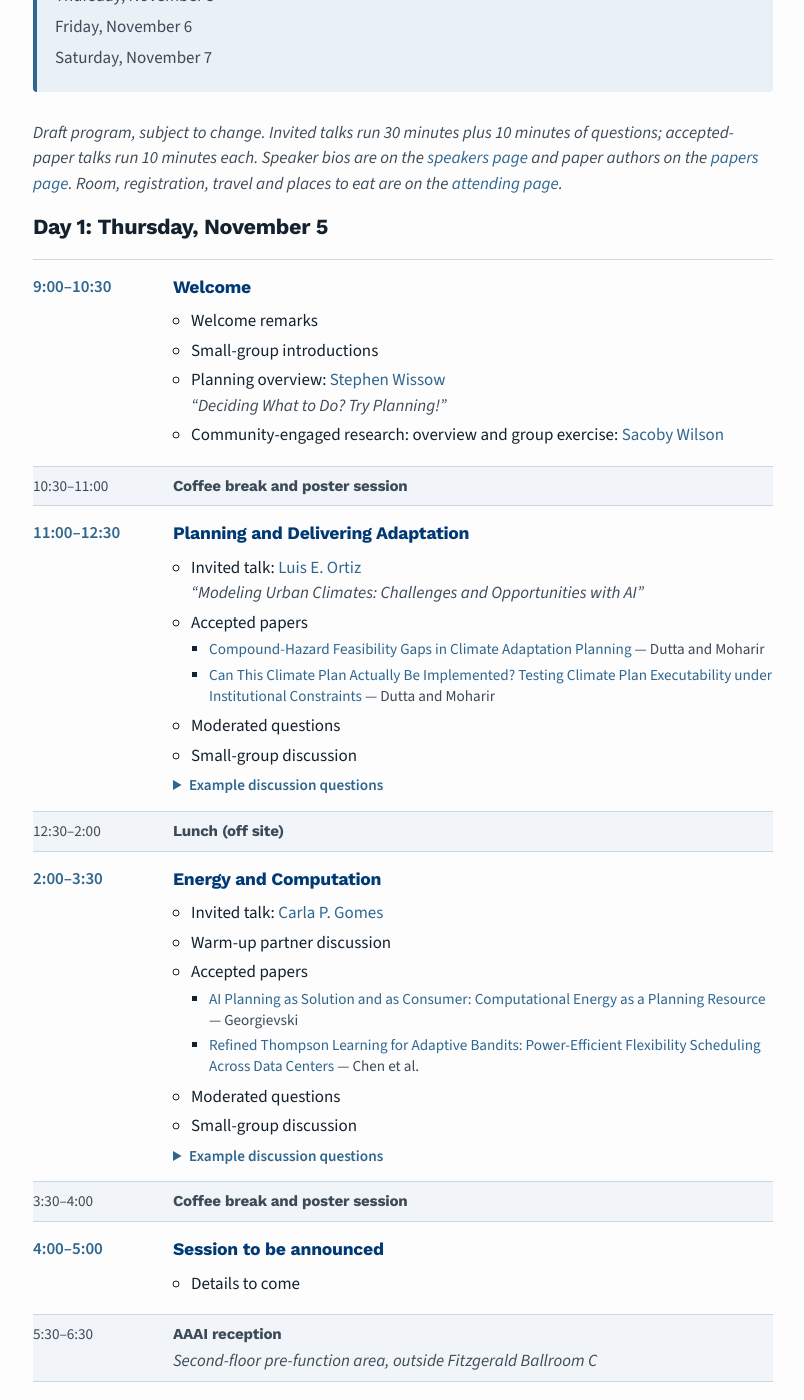
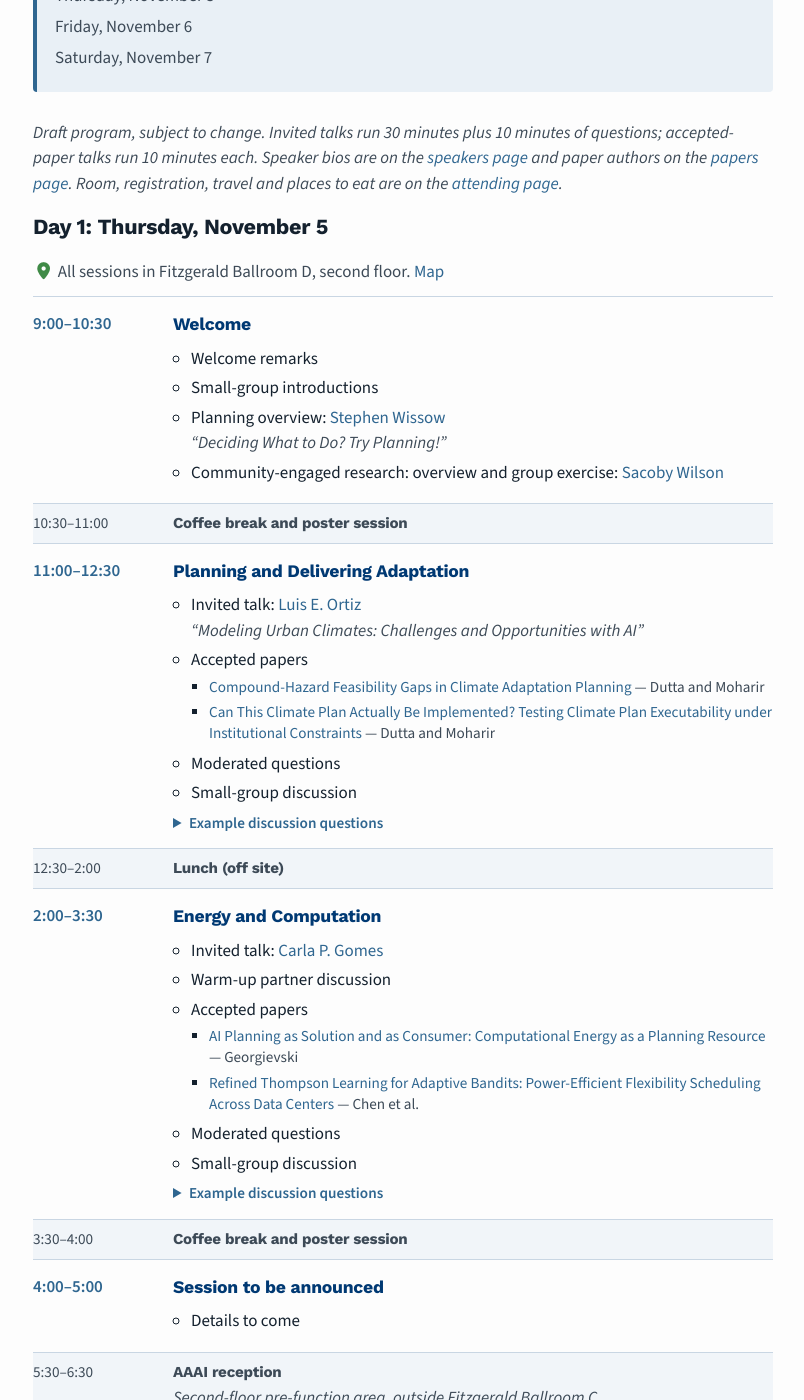
Before and after one commit to plan4planet/plan4planet.github.io, a Jekyll site: the page built from pages/schedule.md, in a window 1280 px wide and 1400 px high, scrolled down 193 px. Shown: the whole window, without its empty margins (237-1041 px from the left). Built offline with Jekyll 4.4.1, drawn with Linux system fonts in a browser that asks for light colours; nearby versions of some CDN libraries; some of the changed text lies outside the part shown.

Commit message:
content: each schedule day names our room, with a link to the map

```diff
--- a/_data/schedule.yml
+++ b/_data/schedule.yml
@@ -1,13 +1,14 @@
 # Draft program, rendered on /schedule/ (pages/schedule.md).
 # Source: the "Draft program" tab of the speaker-info Google Doc.
 #
-# Each day has a list of slots. A slot with only `time` and `title` renders as a break row.
+# Each day has a `room` (where its sessions are, shown under the day heading) and a list of slots. A slot with only `time` and `title` renders as a break row.
 # Session items: `label` (required), then optional `speaker` (links to /speakers/), `talk` (confirmed
 # talk titles only), and `papers` (accepted-paper talks, as on /papers/). Optional `prompts` on a
 # session: example discussion questions, shown in a collapsed list.
 
 - day: Day 1
   date: Thursday, November 5
+  room: Fitzgerald Ballroom D, second floor
   id: day-1
   slots:
     - time: 9:00–10:30
@@ -71,6 +72,7 @@
 
 - day: Day 2
   date: Friday, November 6
+  room: Fitzgerald Ballroom D, second floor
   id: day-2
   slots:
     - time: 9:00–10:30
@@ -151,6 +153,7 @@
 
 - day: Day 3
   date: Saturday, November 7
+  room: Fitzgerald Ballroom D, second floor
   id: day-3
   slots:
     - time: 9:00–10:30
--- a/pages/schedule.md
+++ b/pages/schedule.md
@@ -10,6 +10,9 @@
 
 {% for day in site.data.schedule %}
 <h3 id="{{ day.id }}"><span class="schedule-day">{{ day.day }}:</span> {{ day.date }}</h3>
+{%- if day.room %}
+<p class="schedule-room"><i class="fa-solid fa-location-dot" aria-hidden="true"></i> All sessions in {{ day.room }}. <a href="{{ '/attending/' | relative_url }}#getting-to-our-room">Map</a></p>
+{%- endif %}
 <ol class="schedule">
   {%- for slot in day.slots %}
   <li class="schedule-slot{% unless slot.items %} schedule-break{% endunless %}" id="{{ day.id }}-{{ slot.time | split: '–' | first | remove: ':' }}">
```
